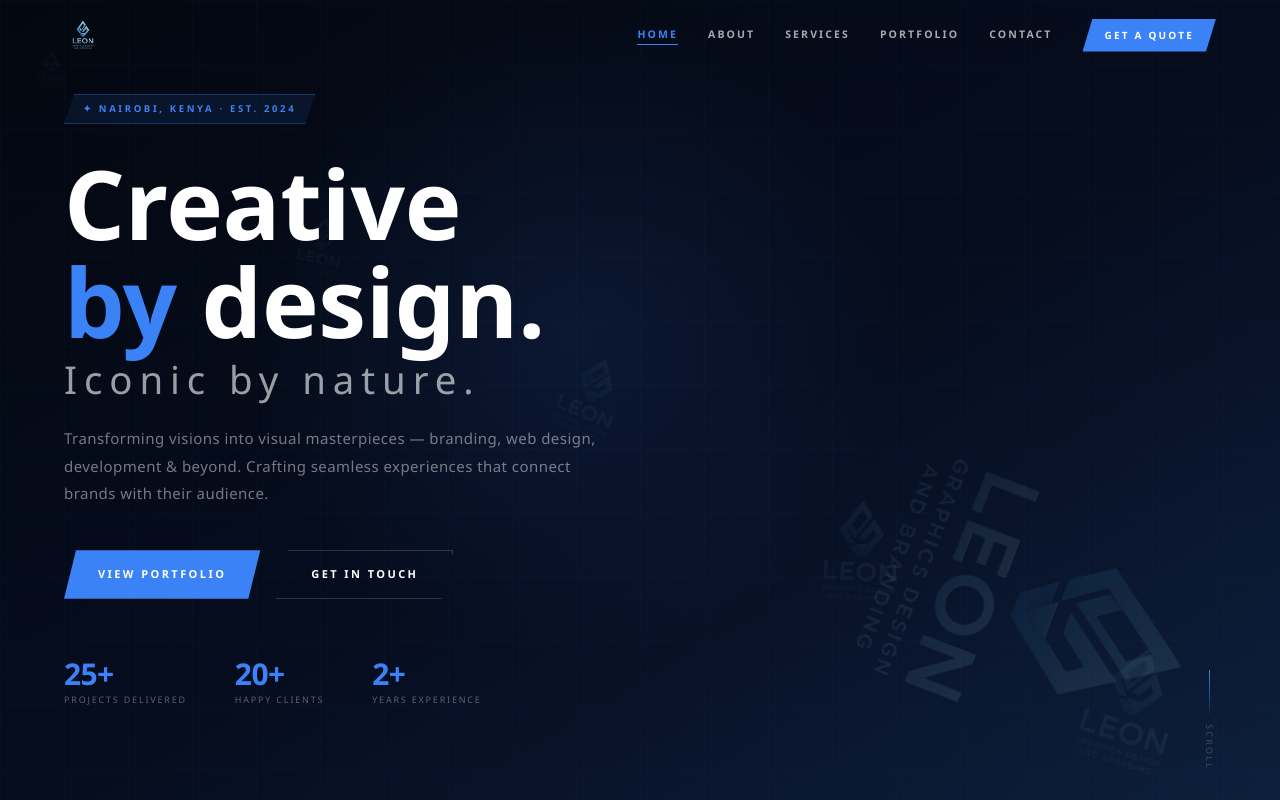
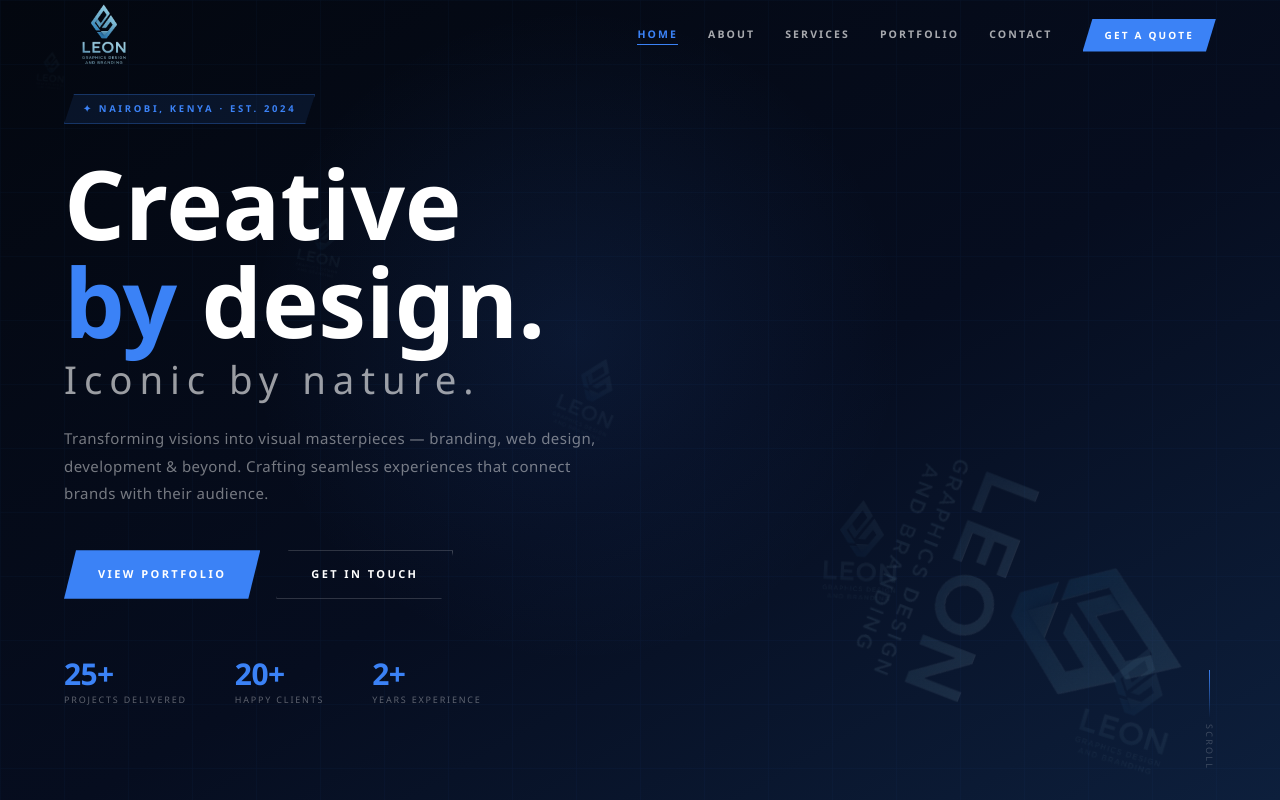
Before and after one commit to Lyone-K/leon-graphics, a Next.js app: page / in a window 1280 px wide. Shown: the top 800 px of the page. Built offline with nearby package versions, Linux system fonts and the light colour scheme.

Commit message:
Update page.tsx

```diff
--- a/app/page.tsx
+++ b/app/page.tsx
@@ -159,7 +159,7 @@ function Navbar({ active, go }: { active: string; go: (section: string) => void
     <nav style={{ position: "fixed", top: 0, left: 0, right: 0, zIndex: 200, background: scrolled ? "rgba(3,7,15,0.96)" : "transparent", backdropFilter: scrolled ? "blur(16px)" : "none", borderBottom: scrolled ? `1px solid rgba(59,130,246,0.12)` : "none", transition: "all 0.45s ease", padding: "0 5%" }}>
       <div style={{ display: "flex", alignItems: "center", justifyContent: "space-between", height: 70 }}>
         <button onClick={() => go("Home")} style={{ background: "none", border: "none", cursor: "pointer", display: "flex", alignItems: "center", gap: 11, padding: 0 }}>
-          <Logo size={38} />
+          <Logo size={80} />
           <div style={{ textAlign: "left" }}>
             <div style={{ color: C.white, fontWeight: 900, fontSize: 17, letterSpacing: "0.14em", lineHeight: 1 }}></div>
             <div style={{ color: C.blue, fontSize: 8, letterSpacing: "0.18em", lineHeight: 1.4, marginTop: 1 }}></div>
```
